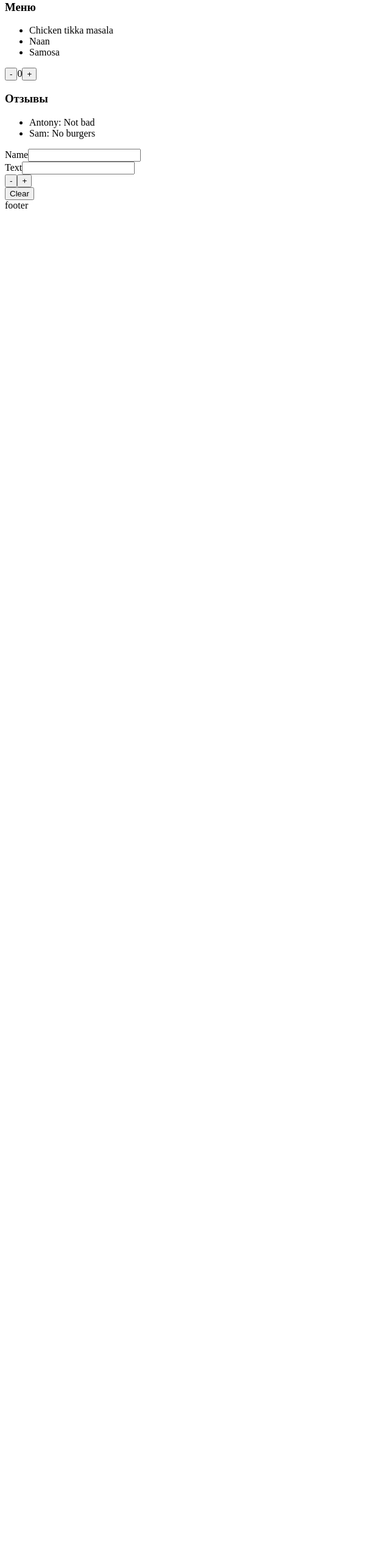
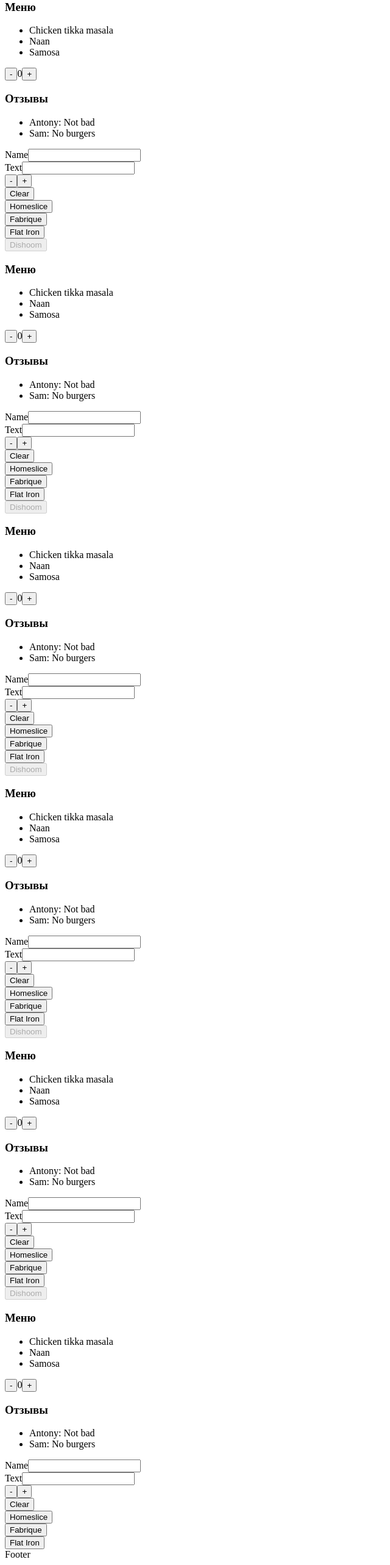
Before and after one commit to NeoNeill/study-react-project, a React (Vite) app: page / in a window 1280 px wide. Shown: the part 65-2631 px from the top of the page at 61% size, without its empty margins (0-640 px from the left). Before the commit the page ends 800 px from the top, so only its background shows below. Built offline with nearby package versions, Linux system fonts and the light colour scheme.

Commit message:
home-work-5

```diff
--- a/src/components/Dish-counter/use-count.js
+++ b/src/components/Dish-counter/use-count.js
@@ -1,20 +1,22 @@
-import { useState } from "react";
+import { useCallback, useState } from "react";
 
 const min = 0;
 const max = 5;
 
 export const useCounter = () => {
     const [value, setValue] = useState(min);
-    const increment = () => {
+    const increment = useCallback(() => {
         if (value < max) {
-            setValue(value + 1);
+            return setValue((count) => Math.min(count + 1));
         }
-    };
-    const decrement = () => {
+    }, [value]);
+    const decrement = useCallback(() => {
         if (value > min) {
-            setValue(value - 1);
+            return setValue((count) => Math.max(count - 1));
         }
-    };
+    }, [value]);
+    console.log(value);
+
     return {
         value,
         increment,
--- /dev/null
+++ b/src/components/Footer/Footer.jsx
@@ -0,0 +1,3 @@
+export const Footer = () => {
+    return <div>Footer</div>;
+};
--- a/src/components/Layout/Layout.jsx
+++ b/src/components/Layout/Layout.jsx
@@ -1,13 +1,31 @@
+import { Footer } from "../Footer/Footer";
 import { Header } from "../Header/Header";
+import { PropgressBar } from "../Propgress-bar/Propgress-bar";
 
 export const Layout = ({ children }) => {
     return (
         <div>
+            <PropgressBar />
             <Header />
             <section style={{ display: "flex", flexDirection: "row" }}>
                 {children}
             </section>
-            <footer>footer</footer>
+            <section style={{ display: "flex", flexDirection: "row" }}>
+                {children}
+            </section>
+            <section style={{ display: "flex", flexDirection: "row" }}>
+                {children}
+            </section>
+            <section style={{ display: "flex", flexDirection: "row" }}>
+                {children}
+            </section>
+            <section style={{ display: "flex", flexDirection: "row" }}>
+                {children}
+            </section>
+            <section style={{ display: "flex", flexDirection: "row" }}>
+                {children}
+            </section>
+            <Footer />
         </div>
     );
 };
--- /dev/null
+++ b/src/components/Propgress-bar/Propgress-bar.jsx
@@ -0,0 +1,17 @@
+import { useProgress } from "./Use-progress";
+
+export const PropgressBar = () => {
+    const progress = useProgress();
+    return (
+        <div
+            style={{
+                width: progress,
+                position: "fixed",
+                top: 0,
+                left: 0,
+                height: "8px",
+                background: "#CBFBFE",
+            }}
+        />
+    );
+};
--- /dev/null
+++ b/src/components/Propgress-bar/Use-progress.js
@@ -0,0 +1,27 @@
+import { useEffect, useState } from "react";
+
+const getNewPercent = () => {
+    return (
+        Math.floor(
+            (window.scrollY /
+                (document.documentElement.scrollHeight - window.innerHeight)) *
+                100
+        ) + "%"
+    );
+};
+
+export const useProgress = () => {
+    const [progress, setProgress] = useState("0%");
+
+    useEffect(() => {
+        const handleScroll = () => {
+            setProgress(getNewPercent());
+        };
+        window.addEventListener("scroll", handleScroll);
+
+        return () => {
+            window.removeEventListener("scroll", handleScroll);
+        };
+    }, []);
+    return progress;
+};
--- a/src/components/Restaurants-page/Restaurants-page.jsx
+++ b/src/components/Restaurants-page/Restaurants-page.jsx
@@ -16,7 +16,7 @@
         }
     };
     return (
-        <>
+        <div>
             {restaurants.map(({ id, name, menu, reviews }) => {
                 return (
                     <div>
@@ -33,6 +33,6 @@
                     </div>
                 );
             })}
-        </>
+        </div>
     );
 };
```
